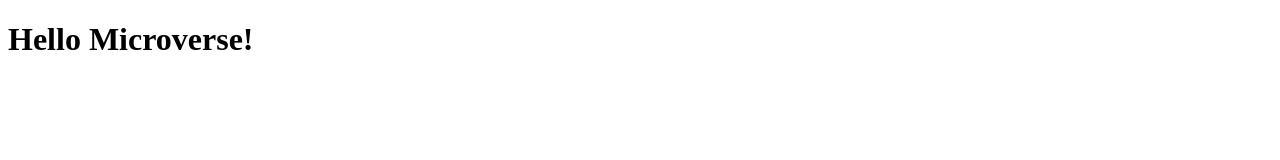
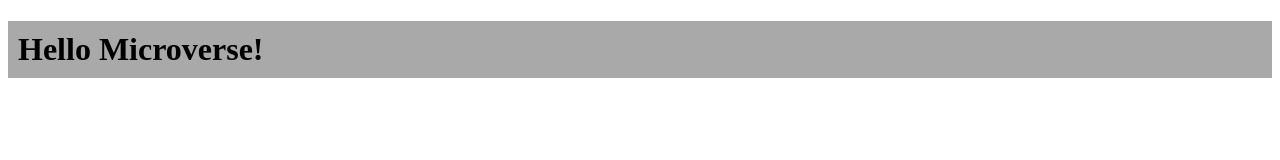
Before and after one commit to aimalamiri/Microverse-Module-2, a website: page index.html in a window 1280 px wide. Drawn offline with Linux system fonts and the light colour scheme.

Commit message:
styles.css file is created and linked with index.html file

```diff
--- a/index.html
+++ b/index.html
@@ -5,6 +5,7 @@
     <meta http-equiv="X-UA-Compatible" content="IE=edge">
     <meta name="viewport" content="width=device-width, initial-scale=1.0">
     <title>Hello Microverse</title>
+    <link rel="stylesheet" href="./styles.css">
 </head>
 <body>
     <h1 class="header">Hello Microverse!</h1>
--- /dev/null
+++ b/styles.css
@@ -0,0 +1,4 @@
+.header {
+    background-color: darkgrey;
+    padding: 10px;
+}
```
